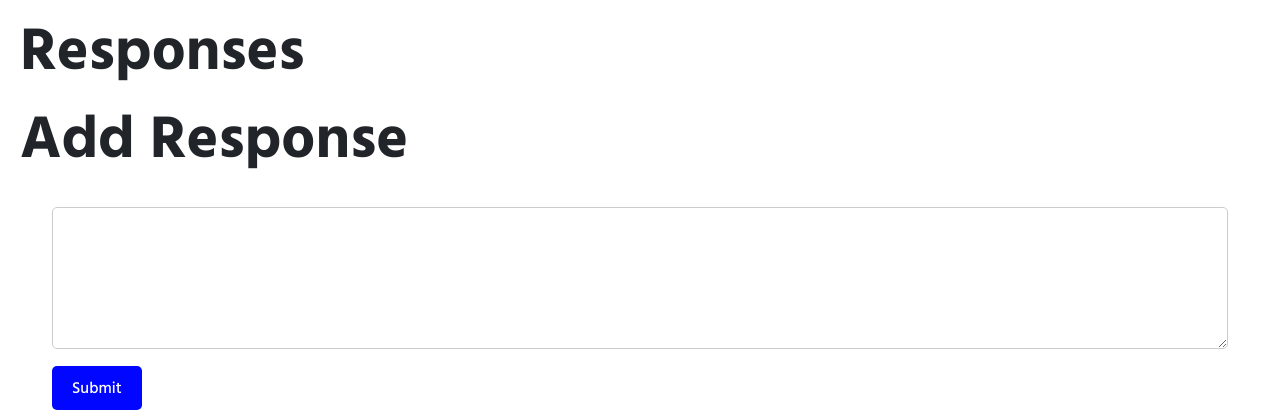
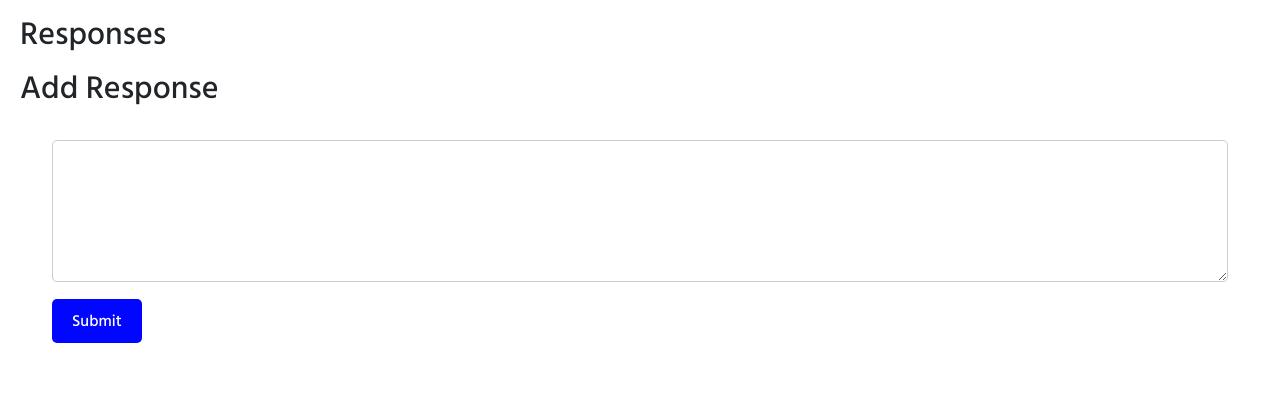
Before and after one commit to AbhinavDevelops/Uni-Assist, a Flask app: template templates/topic_template.html in a window 1280 px wide. Shown: the part 175-590 px from the top of the page. Run offline with Flask 3, Linux system fonts and the light colour scheme; the template is opened without the code that fills it, so the values that code supplies are empty.

Commit message:
resized topic headers

```diff
--- a/templates/topic_template.html
+++ b/templates/topic_template.html
@@ -6,7 +6,7 @@
     <p>Posted by: {{ topic[3] }}</p>
     <p>Posted on: {{ topic[4] }}</p>
 
-    <h2 class="page-header">Responses</h2>
+    <h2>Responses</h2>
     <ul>
         {% for response in responses %}
         <li>
@@ -17,7 +17,7 @@
         {% endfor %}
     </ul>
 
-    <h2 class="page-header">Add Response</h2>
+    <h2>Add Response</h2>
     <form method="post" action="{{ url_for('topic', topic_id=topic[0]) }}">
         <textarea name="response" rows="5" cols="30"></textarea><br>
         <input type="submit" value="Submit">
```
